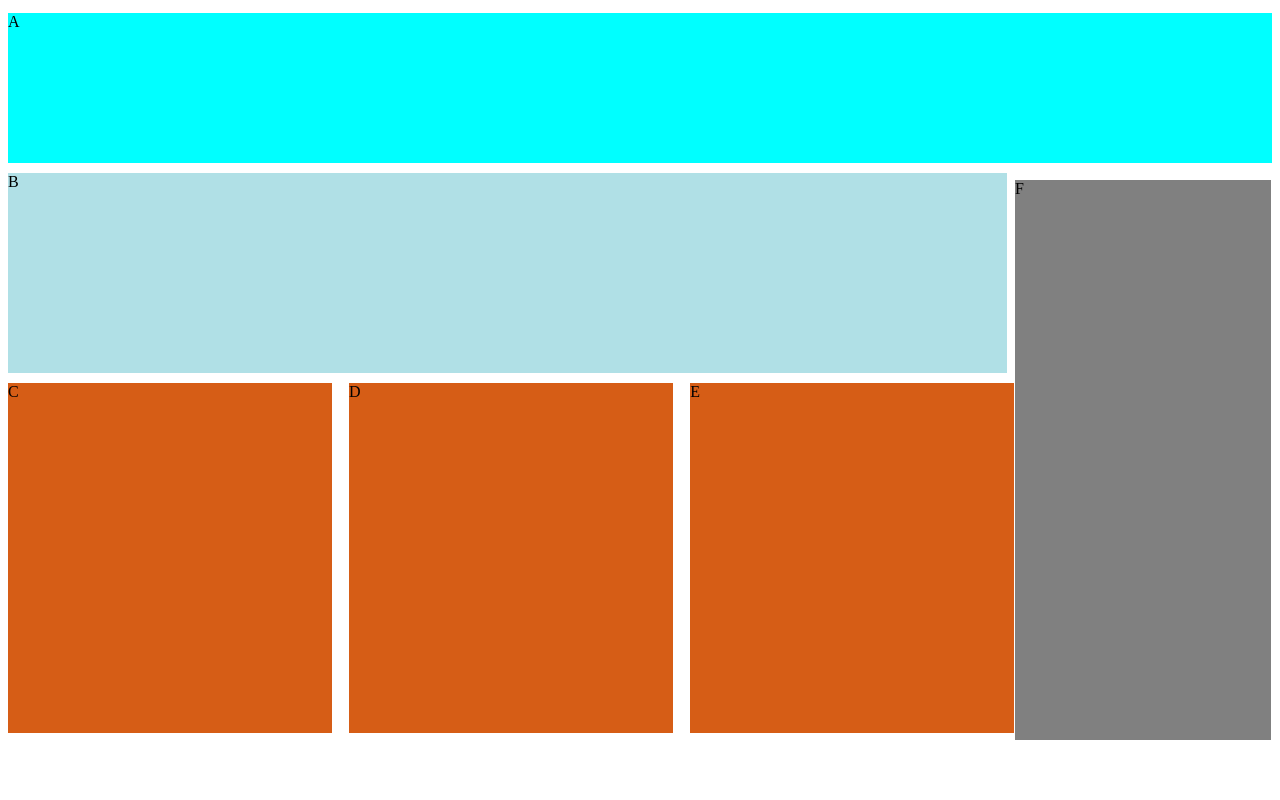
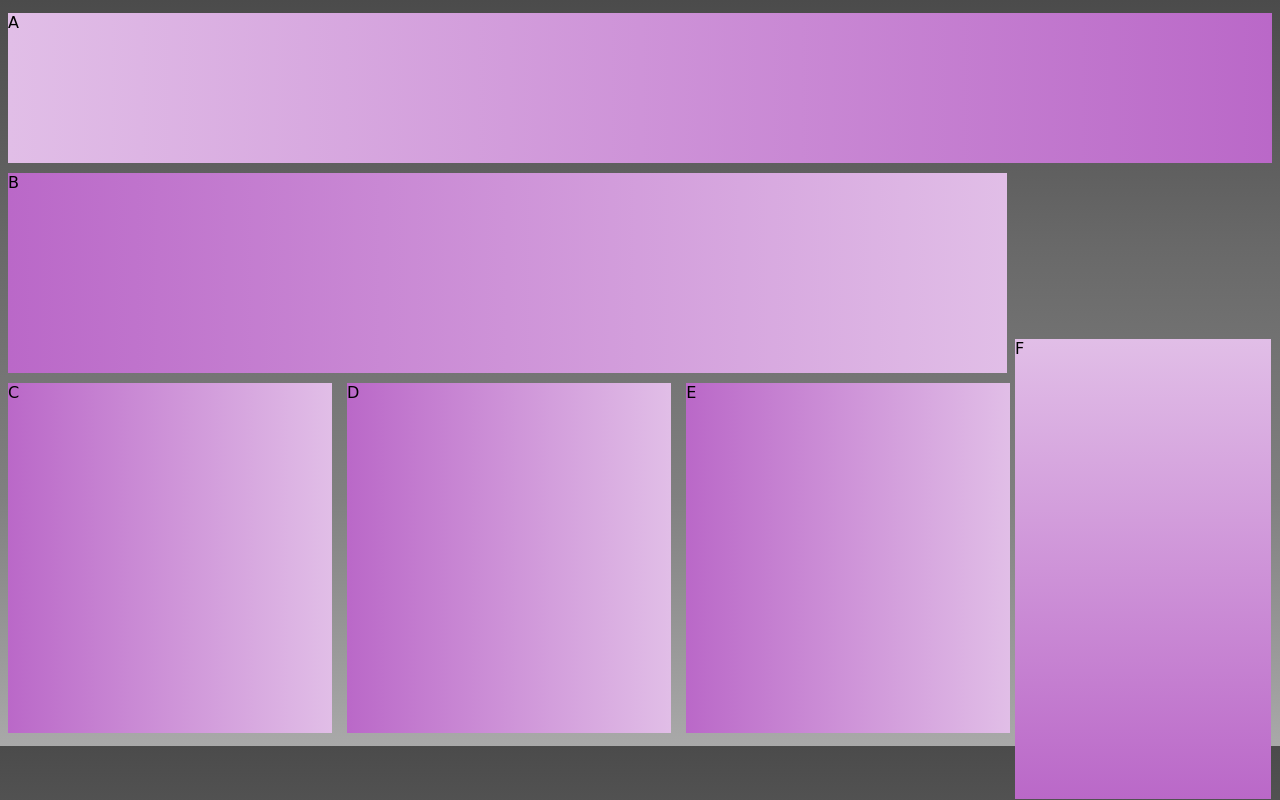
Before and after one commit to JLondo321/Quiz2PW, a plain HTML site: page index.html in a window 1280 px wide. Drawn offline with Linux system fonts and the light colour scheme.

Commit message:
Se ajustan los estilos

```diff
--- a/styles.css
+++ b/styles.css
@@ -1,3 +1,10 @@
+body {
+  font-family: 'Great Vibes', cursive;
+  overflow: hidden;
+  background: linear-gradient(to top, #a9a9a9, #808080, #696969, #4b4b4b);
+
+
+
 #Container {
     display: flex;
     flex-direction: column;
@@ -7,15 +14,18 @@
   #HeadContainer {
     height: 150px;
     width: 100%;
-    background-color: aqua;
+    background: linear-gradient(to right,#e1bee7, #ce93d8, #ba68c8);
+
+
     margin: 5px 0;
     box-sizing: border-box;
+
   }
 
   #SecondContainer {
     height: 200px;
     width: 79%;
-    background-color: powderblue;
+    background: linear-gradient(to left,#e1bee7, #ce93d8, #ba68c8);
     margin: 5px 0;
     box-sizing: border-box;
   }
@@ -29,18 +39,19 @@
   .Boxes {
     height: 350px;
     width: 25.6%;
-    background-color: #d65d16;
-    margin-right: 17.5px;
+    background: linear-gradient(to left,#e1bee7, #ce93d8, #ba68c8);
+    margin-right: 15.5px;
     margin-top: 5px;
+    margin-bottom: 5px;
     box-sizing: border-box;
   }
 
   #SideContainer {
     position: absolute;
-    bottom: 55px;
+    bottom: 1px;
     right: 9px;
     width: 20%;
-    height: 560px;
-    background-color: gray;
-    margin-bottom: 5px;
+    height: 460px;
+    background: linear-gradient(to bottom,#e1bee7, #ce93d8, #ba68c8);
   }
+}
```
